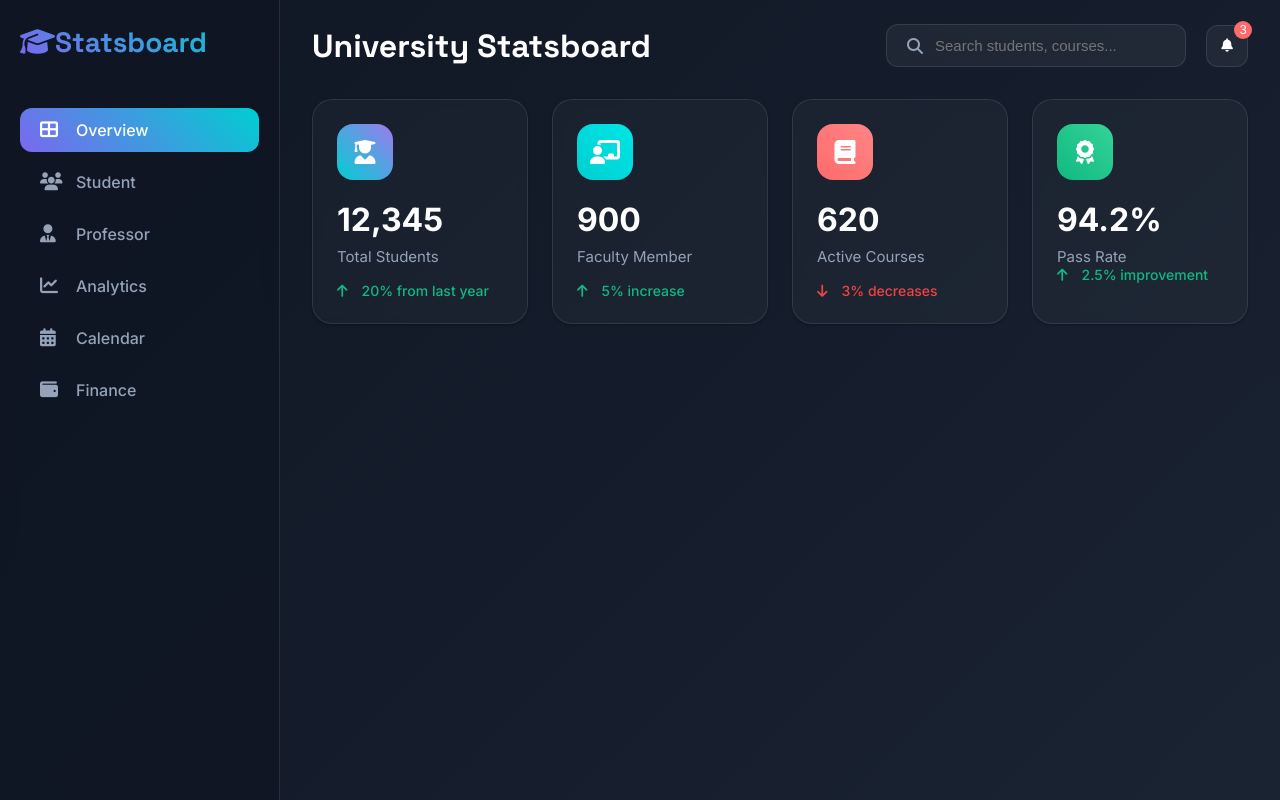
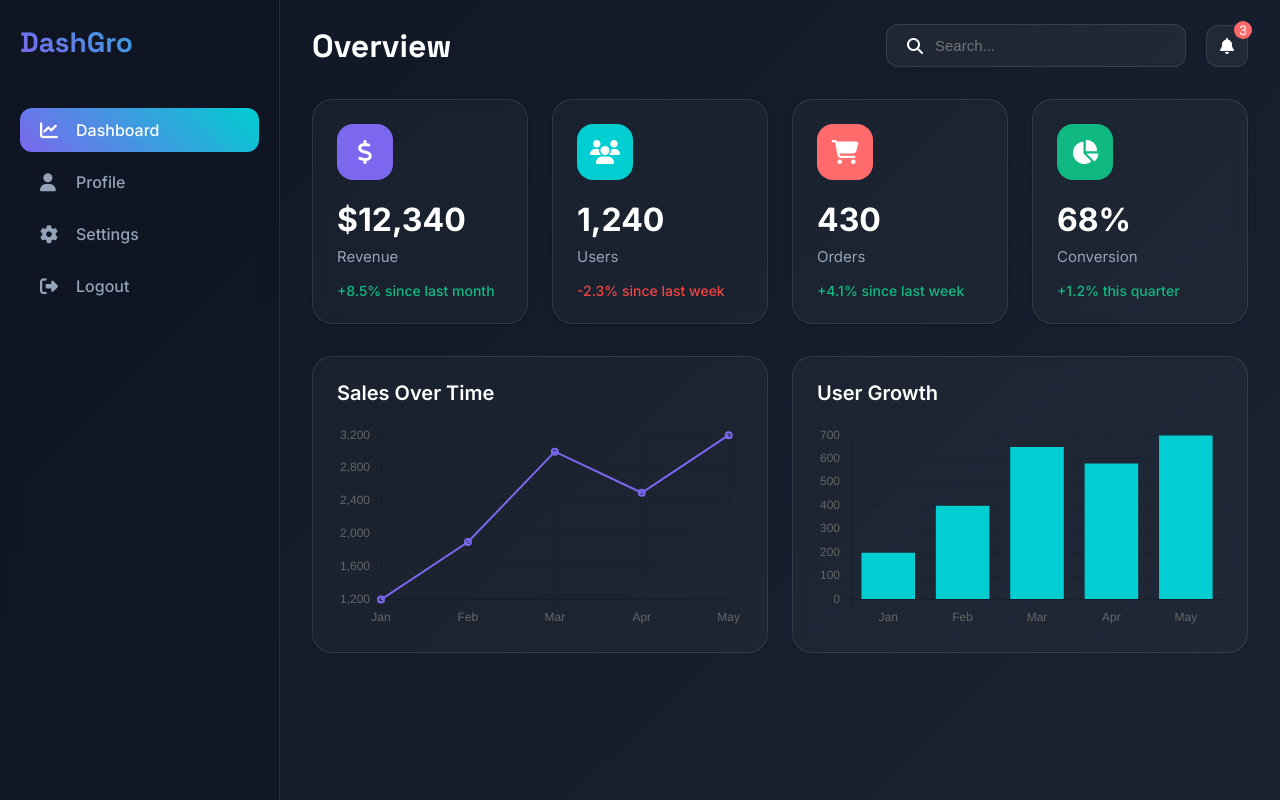
Before and after one commit to Rahul-Nakka-23/Dashboard, a plain HTML site: page index.html in a window 1280 px wide. Drawn offline with nearby package versions, Linux system fonts and the light colour scheme.

Commit message:
Dashboard

```diff
--- a/index.html
+++ b/index.html
@@ -2,139 +2,131 @@
 <html lang="en">
 
 <head>
-    <meta charset="UTF-8">
-    <meta name="viewport" content="width=device-width, initial-scale=1.0">
-    <title>Dashboard</title>
-    <link rel="stylesheet" href="https://cdnjs.cloudflare.com/ajax/libs/font-awesome/6.7.2/css/all.min.css" />
-    <script src="https://cdnjs.cloudflare.com/ajax/libs/Chart.js/4.4.1/chart.min.js"></script>
-    <link rel="stylesheet" href="style.css">
+    <meta charset="UTF-8" />
+    <meta name="viewport" content="width=device-width, initial-scale=1.0" />
+    <title>Dashboard with Graphs</title>
+    <link rel="stylesheet" href="style.css" />
+    <script src="https://cdn.jsdelivr.net/npm/chart.js"></script>
+    <link href="https://cdnjs.cloudflare.com/ajax/libs/font-awesome/6.4.0/css/all.min.css" rel="stylesheet">
 </head>
 
 <body>
     <div class="dashboard">
-        <div class="sidebar">
-            <div class="logo">
-                <i class="fas fa-graduation-cap"></i>
-                Statsboard
-            </div>
+        <aside class="sidebar">
+            <div class="logo">DashGro</div>
             <ul class="nav-menu">
-                <li class="nav-item">
-                    <a href="#" class="nav-link active">
-                        <i class="fas fa-th-large"></i>
-                        <span>Overview</span>
-                    </a>
+                <li class="nav-item"><a href="#" class="nav-link active"><i class="fas fa-chart-line"></i> Dashboard</a>
                 </li>
-                <li class="nav-item">
-                    <a href="#" class="nav-link">
-                        <i class="fas fa-users"></i>
-                        <span>Student</span>
-                    </a>
-                </li>
-                <li class="nav-item">
-                    <a href="#" class="nav-link">
-                        <i class="fas fa-user-tie"></i>
-                        <span>Professor</span>
-                    </a>
-                </li>
-                <li class="nav-item">
-                    <a href="#" class="nav-link">
-                        <i class="fas fa-chart-line"></i>
-                        <span>Analytics</span>
-                    </a>
-                </li>
-                <li class="nav-item">
-                    <a href="#" class="nav-link">
-                        <i class="fas fa-calendar-days"></i>
-                        <span>Calendar</span>
-                    </a>
-                </li>
-                <li class="nav-item">
-                    <a href="#" class="nav-link">
-                        <i class="fas fa-wallet"></i>
-                        <span>Finance</span>
-                    </a>
-                </li>
+                <li class="nav-item"><a href="#" class="nav-link"><i class="fas fa-user"></i> Profile</a></li>
+                <li class="nav-item"><a href="#" class="nav-link"><i class="fas fa-cog"></i> Settings</a></li>
+                <li class="nav-item"><a href="#" class="nav-link"><i class="fas fa-sign-out-alt"></i> Logout</a></li>
             </ul>
-        </div>
+        </aside>
+
         <main class="main-content">
             <div class="top-bar">
-                <h1 class="page-title">University Statsboard</h1>
+                <div class="page-title">Overview</div>
                 <div class="top-actions">
                     <div class="search-box">
-                        <i class="fas fa-search" style="color:#94a3b8"></i>
-                        <input type="text" placeholder="Search students, courses...">
+                        <i class="fas fa-search"></i>
+                        <input type="text" placeholder="Search...">
                     </div>
-                    <button class="notification-btn">
+                    <div class="notification-btn">
                         <i class="fas fa-bell"></i>
-                        <span class="notification-badge">3</span>
-                    </button>
+                        <div class="notification-badge">3</div>
+                    </div>
                 </div>
             </div>
-            <!-- stats card-->
+
             <div class="stats-container">
                 <div class="stat-card">
-                    <div class="stat-icon" style="background:linear-gradient(45deg, #00ced1,#9d7bee );">
-                        <i class="fas fa-user-graduate"></i>
+                    <div class="stat-icon" style="background:#7b68ee"><i class="fas fa-dollar-sign"></i></div>
+                    <div class="stat-info">
+                        <div class="stat-value">$12,340</div>
+                        <div class="stat-label">Revenue</div>
                     </div>
-                    <div class="stat-info">
-                        <div class="stat-value">12,345</div>
-                        <div class="stat-label">Total Students</div>
-                    </div>
-                    <div class="stat-trend trend-positive">
-                        <i class="fas fa-arrow-up"></i>
-                        <span>20% from last year </span>
-                    </div>
+                    <div class="stat-trend trend-positive">+8.5% since last month</div>
                 </div>
 
+                <div class="stat-card">
+                    <div class="stat-icon" style="background:#00ced1"><i class="fas fa-users"></i></div>
+                    <div class="stat-info">
+                        <div class="stat-value">1,240</div>
+                        <div class="stat-label">Users</div>
+                    </div>
+                    <div class="stat-trend trend-negative">-2.3% since last week</div>
+                </div>
 
                 <div class="stat-card">
-                    <div class="stat-icon" style="background:linear-gradient(45deg,#00ced1,#00e6e6);">
-                        <i class="fas fa-chalkboard-teacher"></i>
+                    <div class="stat-icon" style="background:#ff6b6b"><i class="fas fa-shopping-cart"></i></div>
+                    <div class="stat-info">
+                        <div class="stat-value">430</div>
+                        <div class="stat-label">Orders</div>
                     </div>
-                    <div class="stat-info">
-                        <div class="stat-value">900</div>
-                        <div class="stat-label">Faculty Member</div>
-                    </div>
-                    <div class="stat-trend trend-positive">
-                        <i class="fas fa-arrow-up"></i>
-                        <span>5% increase</span>
-                    </div>
+                    <div class="stat-trend trend-positive">+4.1% since last week</div>
                 </div>
 
+                <div class="stat-card">
+                    <div class="stat-icon" style="background:#10b981"><i class="fas fa-chart-pie"></i></div>
+                    <div class="stat-info">
+                        <div class="stat-value">68%</div>
+                        <div class="stat-label">Conversion</div>
+                    </div>
+                    <div class="stat-trend trend-positive">+1.2% this quarter</div>
+                </div>
+            </div>
 
-                <div class="stat-card">
-                    <div class="stat-icon" style="background:linear-gradient(45deg,#ff6b6b,#ff8585);">
-                        <i class="fas fa-book"></i>
-                    </div>
-                    <div class="stat-info">
-                        <div class="stat-value">620</div>
-                        <div class="stat-label">Active Courses</div>
-                    </div>
-                    <div class="stat-trend trend-negative">
-                        <i class="fas fa-arrow-down"></i>
-                        <span>3% decreases</span>
-                    </div>
+            <div class="chart-section">
+                <div class="chart-card">
+                    <div class="chart-title">Sales Over Time</div>
+                    <canvas id="salesChart"></canvas>
                 </div>
 
-
-                <div class="stat-card">
-                    <div class="stat-icon" style="background:linear-gradient(45deg, #10b981,#34d399);">
-                        <i class="fas fa-award"></i>
-                    </div>
-                    <div class="stat-info">
-                        <div class="stat-value">94.2%</div>
-                        <div class="stat-label">Pass Rate</div>
-                        <div class="stat-trend trend-positive">
-                            <i class="fas fa-arrow-up"></i>
-                            <span>2.5% improvement</span>
-                        </div>
-                    </div>
+                <div class="chart-card">
+                    <div class="chart-title">User Growth</div>
+                    <canvas id="userChart"></canvas>
                 </div>
-
             </div>
         </main>
     </div>
 
+    <script>
+        const salesCtx = document.getElementById('salesChart').getContext('2d');
+        const salesChart = new Chart(salesCtx, {
+            type: 'line',
+            data: {
+                labels: ['Jan', 'Feb', 'Mar', 'Apr', 'May'],
+                datasets: [{
+                    label: 'Sales',
+                    data: [1200, 1900, 3000, 2500, 3200],
+                    backgroundColor: 'rgba(123, 104, 238, 0.2)',
+                    borderColor: '#7b68ee',
+                    borderWidth: 2
+                }]
+            },
+            options: {
+                responsive: true,
+                plugins: { legend: { display: false } }
+            }
+        });
+
+        const userCtx = document.getElementById('userChart').getContext('2d');
+        const userChart = new Chart(userCtx, {
+            type: 'bar',
+            data: {
+                labels: ['Jan', 'Feb', 'Mar', 'Apr', 'May'],
+                datasets: [{
+                    label: 'Users',
+                    data: [200, 400, 650, 580, 700],
+                    backgroundColor: '#00ced1'
+                }]
+            },
+            options: {
+                responsive: true,
+                plugins: { legend: { display: false } }
+            }
+        });
+    </script>
 </body>
 
 </html>
--- a/style.css
+++ b/style.css
@@ -96,7 +96,6 @@ body{
     gap:12px;
     width:300px;
     transition:border-color 0.3s ease;
-
 }
 .search-box:focus-within{
     border-color:rgba(255, 255, 255, 0.2);
@@ -155,7 +154,6 @@ body{
     backdrop-filter: blur(4px);
     transition: all 0.3s ease;
     box-shadow:0 1px 3px rgba(0, 0, 0, 0.12), 0 1px 2px rgba(0, 0, 0, 0.24);
-
 }
 .stat-card:hover{
     transform:translateY(-5px);
@@ -190,7 +188,6 @@ body{
     gap:14px;
     font-size: 14px;
     font-weight: 500;
-
 }
 .trend-positive{
     color:#10b981;
@@ -198,3 +195,22 @@ body{
 .trend-negative{
     color:#ef4444;
 }
+
+.chart-section {
+    display: grid;
+    grid-template-columns: repeat(auto-fit, minmax(300px, 1fr));
+    gap: 24px;
+    margin-top: 32px;
+}
+.chart-card {
+    background: rgba(255, 255, 255, 0.03);
+    border: 1px solid rgba(255, 255, 255, 0.1);
+    border-radius: 20px;
+    padding: 24px;
+    backdrop-filter: blur(4px);
+}
+.chart-title {
+    font-size: 20px;
+    font-weight: 600;
+    margin-bottom: 20px;
+}
```
